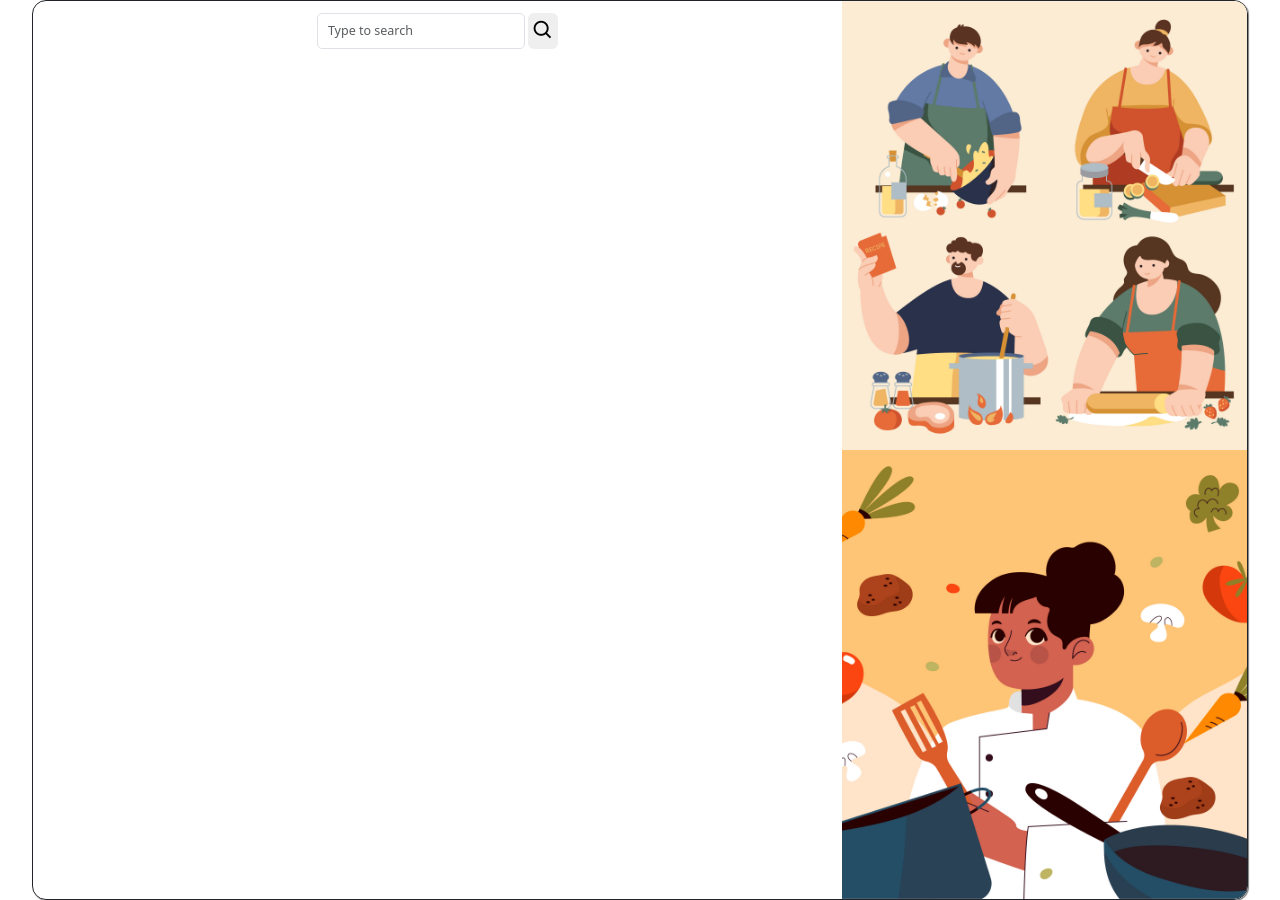
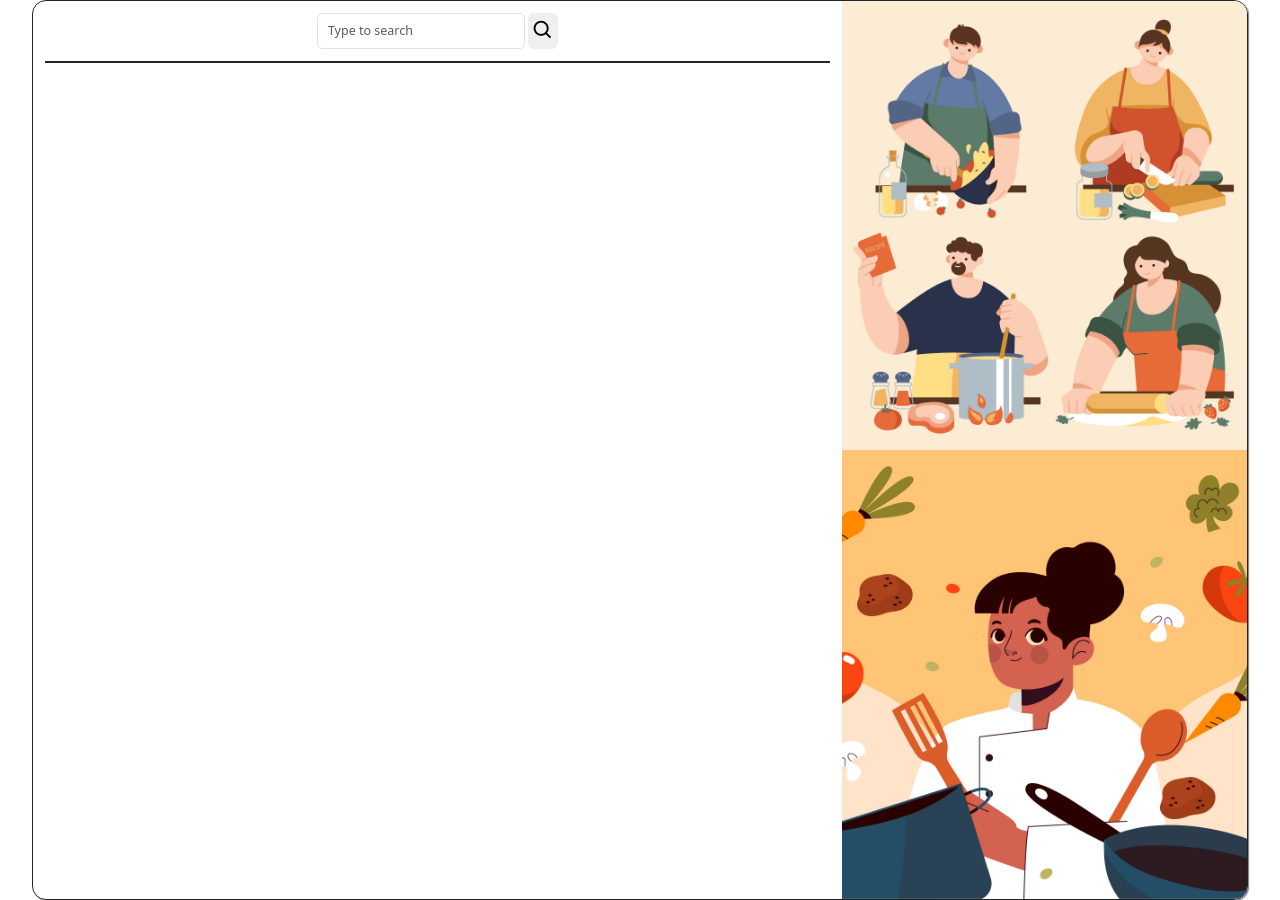
Before and after one commit to Shahabr99/Foodies, a Flask app: template templates/user.html in a window 1280 px wide. Shown: the part 120-1020 px from the top of the page. Run offline with Flask 3, Linux system fonts and the light colour scheme; the template is opened without the code that fills it: values that come from a table or form of the project are taken from there, others are empty; tables that the repository leaves empty hold one stand-in row (values such as "Sample post"); parts of the project's set-up code (start-up, migrations or seed data) failed here and were passed over.

Commit message:
working on meal cards

```diff
--- a/static/app.css
+++ b/static/app.css
@@ -274,3 +274,9 @@ ul li a:active {
   width: 2.4rem;
   height: 1.2rem;
 }
+
+.meal-section {
+  border: 1px solid;
+  margin: 1.2rem;
+
+}
--- a/static/app.js
+++ b/static/app.js
@@ -1,11 +1,17 @@
 "use strict";
+const apiKey = 'a5f08c9f2abb42468054a03050e7a368'
 
 const searchbar = document.querySelector('#searchbar')
 const searchForm = document.querySelector('.search-form')
+const mealSection = document.querySelector('.meal-section')
 
-searchForm.addEventListener('submit', function(e) {
+searchForm.addEventListener('submit', async function(e) {
     e.preventDefault()
     const val = searchbar.value
-    const res = axios.get(`https://api.spoonacular.com/recipes/complexSearch?query=${val}`)
-    console.log(res)
+    const res = await axios.get(`https://api.spoonacular.com/recipes/complexSearch?apiKey=${apiKey}&query=${val}`)
+    const mealArray = res.data.results
+    mealArray.forEach(meal => function(){
+        const card = document.createElement('div')
+
+    })
 })
--- a/templates/user.html
+++ b/templates/user.html
@@ -54,6 +54,7 @@
           <button class="search-btn" type="submit"><i class='bx bx-search bx-md'></i></button>
         </form>
       </div>
+      <div class="meal-section"></div>
     </div>
     <div class="image-box">
       <div class="lower-sect"></div>
```
Also changed, not shown: README.md.
